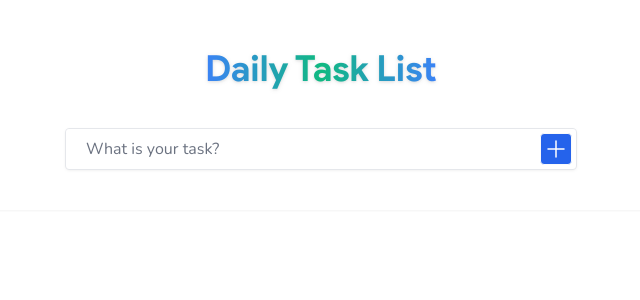
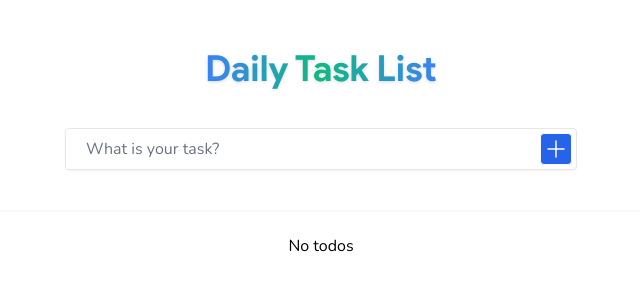
Before and after one commit to mfundoshabalala/daily-task-list, a Next.js app: page / in a window 1280 px wide. Shown: the top 300 px of the page, without its empty margins (319-959 px from the left). Built offline with nearby package versions, Linux system fonts and the light colour scheme; what @graxmonzo/tailwind-caret-color would draw is missing.

Commit message:
todo list update

```diff
--- a/components/TodoList.tsx
+++ b/components/TodoList.tsx
@@ -11,7 +11,10 @@ const TodoList: React.FunctionComponent = () => {
 
 	return (
 		<ul className="flex flex-col items-center w-full gap-4 px-4">
-			{mounted && _.map(todos, (todo) => <TodoItem key={todo.taskId} todo={todo} />)}
+			{mounted &&
+				todos &&
+				_.map(todos, (todo) => <TodoItem key={todo?.taskId} todo={todo} />)}
+			{mounted && !todos.toString() && <p className="text-center">No todos</p>}
 		</ul>
 	);
 };
```
